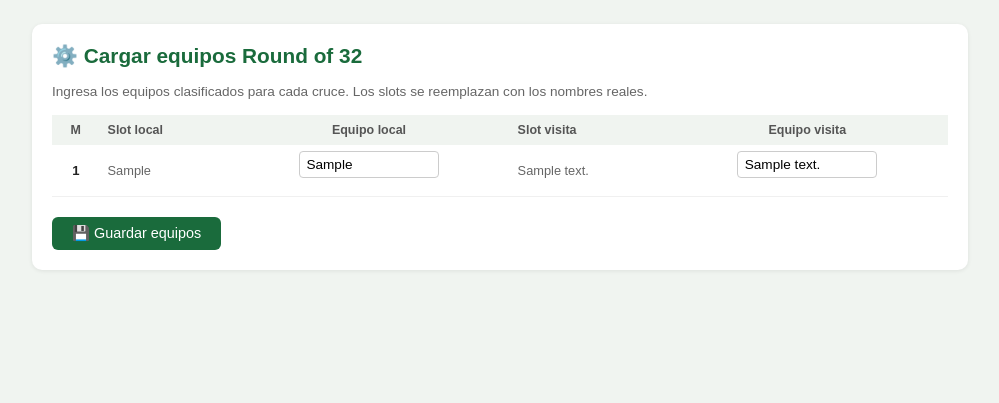
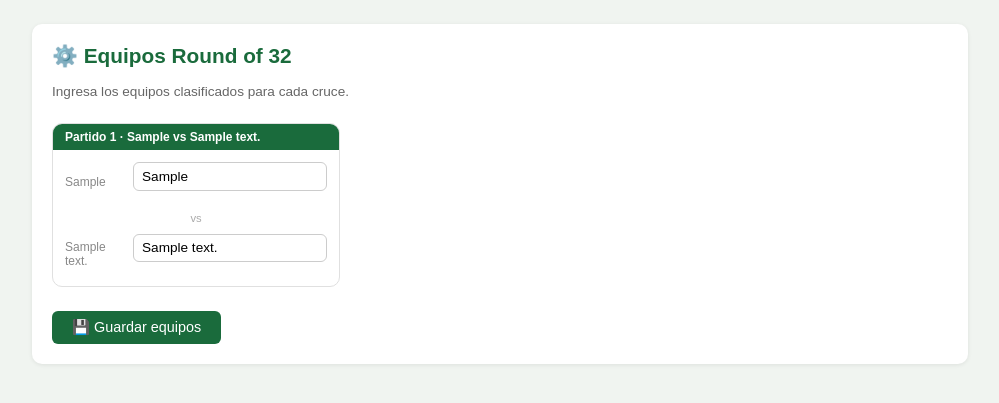
Before and after one commit to laisdj/prode_mundial, a Django app: page /equipos-eliminatoria/ in a window 1280 px wide. Shown: the part 50-453 px from the top of the page, without its empty margins (140-1139 px from the left). Run offline with Django 5.2, Linux system fonts and the light colour scheme; a user stored in the database is signed in; tables that the repository leaves empty hold one stand-in row (values such as "Sample post").

Commit message:
upgrade18

```diff
--- a/templates/prode/cargar_equipos_eliminatoria.html
+++ b/templates/prode/cargar_equipos_eliminatoria.html
@@ -1,49 +1,41 @@
 {% extends 'prode/base.html' %}
 {% block content %}
 <div class="card">
-  <h1>⚙️ Cargar equipos Round of 32</h1>
-  <p style="font-size:.85rem;color:#666;margin-bottom:1rem">
-    Ingresa los equipos clasificados para cada cruce. Los slots se reemplazan con los nombres reales.
+  <h1>⚙️ Equipos Round of 32</h1>
+  <p style="font-size:.85rem;color:#666;margin-bottom:1.5rem">
+    Ingresa los equipos clasificados para cada cruce.
   </p>
   <form method="post">
     {% csrf_token %}
-    <div class="table-wrap">
-    <table>
-      <thead><tr>
-        <th>M</th>
-        <th style="text-align:left">Slot local</th>
-        <th>Equipo local</th>
-        <th style="text-align:left">Slot visita</th>
-        <th>Equipo visita</th>
-      </tr></thead>
-      <tbody>
-      {% for p in partidos %}
-        <tr>
-          <td><strong>{{ p.orden }}</strong></td>
-          <td style="text-align:left;color:#666;font-size:.8rem">{{ p.slot_local }}</td>
-          <td>
+    <div style="display:grid;grid-template-columns:repeat(auto-fill,minmax(280px,1fr));gap:1rem;margin-bottom:1.5rem">
+    {% for p in partidos %}
+      <div style="border:1px solid #e0e0e0;border-radius:10px;overflow:hidden">
+        <div style="background:#1a6b3c;color:#fff;font-size:.75rem;font-weight:700;padding:.4rem .75rem">
+          Partido {{ p.orden }} · {{ p.slot_local }} vs {{ p.slot_visita }}
+        </div>
+        <div style="padding:.75rem">
+          <div style="display:flex;align-items:center;gap:.5rem;margin-bottom:.6rem">
+            <span style="font-size:.75rem;color:#888;width:60px;flex-shrink:0">{{ p.slot_local }}</span>
             <input type="text"
                    name="local_{{ p.id }}"
                    value="{{ p.local }}"
-                   placeholder="{{ p.slot_local }}"
-                   style="width:140px;font-size:.85rem;padding:.3rem .4rem;border:1px solid #ccc;border-radius:4px"/>
-          </td>
-          <td style="text-align:left;color:#666;font-size:.8rem">{{ p.slot_visita }}</td>
-          <td>
+                   placeholder="Equipo local..."
+                   style="flex:1;font-size:.85rem;padding:.35rem .5rem;border:1px solid #ccc;border-radius:6px"/>
+          </div>
+          <div style="text-align:center;font-size:.7rem;color:#aaa;margin:.2rem 0">vs</div>
+          <div style="display:flex;align-items:center;gap:.5rem;margin-top:.6rem">
+            <span style="font-size:.75rem;color:#888;width:60px;flex-shrink:0">{{ p.slot_visita }}</span>
             <input type="text"
                    name="visita_{{ p.id }}"
                    value="{{ p.visita }}"
-                   placeholder="{{ p.slot_visita }}"
-                   style="width:140px;font-size:.85rem;padding:.3rem .4rem;border:1px solid #ccc;border-radius:4px"/>
-          </td>
-        </tr>
-      {% endfor %}
-      </tbody>
-    </table>
+                   placeholder="Equipo visita..."
+                   style="flex:1;font-size:.85rem;padding:.35rem .5rem;border:1px solid #ccc;border-radius:6px"/>
+          </div>
+        </div>
+      </div>
+    {% endfor %}
     </div>
-    <div style="margin-top:1.25rem">
-      <button class="btn" type="submit">💾 Guardar equipos</button>
-    </div>
+    <button class="btn" type="submit">💾 Guardar equipos</button>
   </form>
 </div>
 {% endblock %}
```
